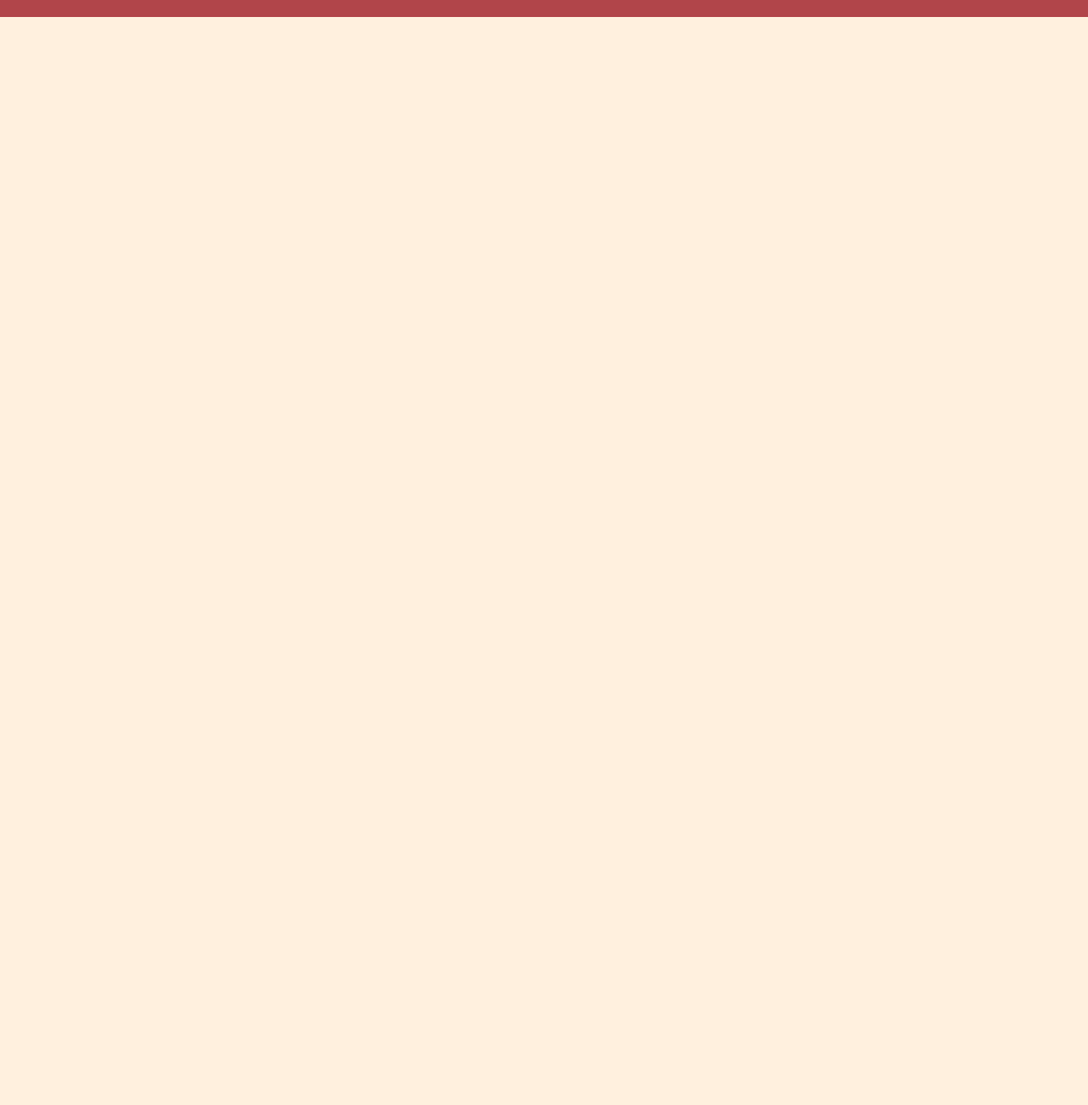
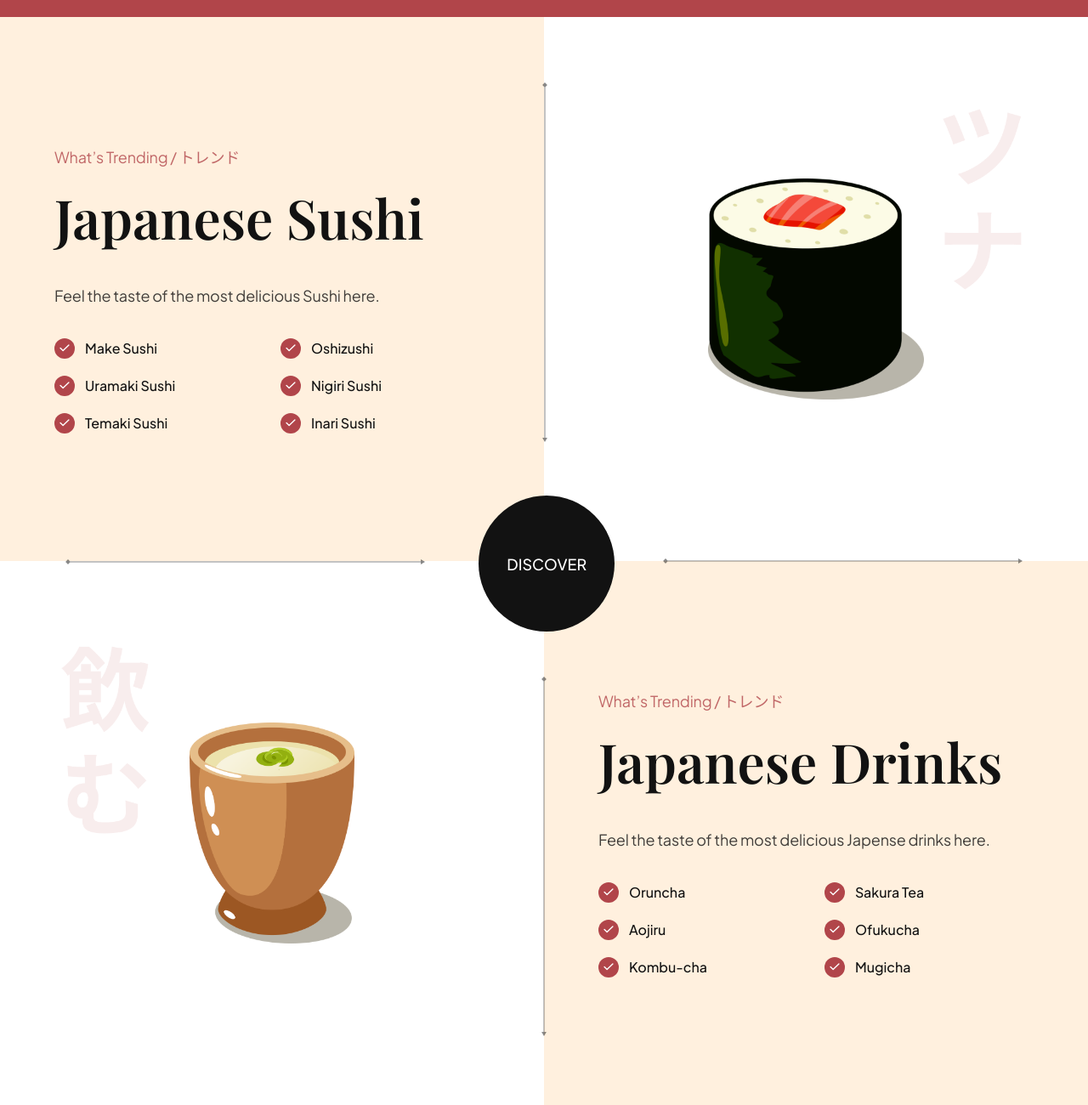
Before and after one commit to ostandrey/sushi-order-site, a website built with Vite: page index.html in a window 1280 px wide. Shown: the part 2398-3698 px from the top of the page at 85% size. Before the commit the page ends 2418 px from the top, so only its background shows below. Built offline with nearby package versions, Linux system fonts and the light colour scheme.

Commit message:
feat: create trending section

```diff
--- /dev/null
+++ b/css/sections/trending.css
@@ -0,0 +1,160 @@
+.trending {
+  position: relative;
+
+  display: flex;
+  flex-direction: column;
+  overflow: hidden;
+}
+
+.trending__discover {
+  position: absolute;
+  top: 44%;
+  left: 44%;
+  z-index: 1;
+
+  width: 160px;
+  height: 160px;
+
+  border-radius: 100%;
+  background-color: var(--secondary-color);
+  cursor: pointer;
+
+  display: flex;
+  justify-content: center;
+  align-items: center;
+}
+
+.trending__discover p {
+  font-size: 18px;
+  font-weight: 500;
+  font-family: var(--plus-jakarta-sans);
+
+  text-transform: uppercase;
+  color: #fff;
+}
+
+.trending-sushi,
+.trending-drinks {
+  width: 100%;
+  min-height: 640px;
+
+  display: flex;
+  flex-direction: row;
+}
+
+.trending__content {
+  flex: 1;
+  display: flex;
+  justify-content: center;
+  flex-direction: column;
+
+  padding: 32px 64px;
+}
+
+.trending__list {
+  list-style: none;
+
+  flex-wrap: wrap;
+  gap: 20px;
+}
+
+.trending__list li {
+  flex: 1;
+  display: flex;
+  align-items: center;
+  flex-direction: row;
+  gap: 12px;
+
+  min-width: 210px;
+}
+
+.trending__icon {
+  width: 24px;
+  height: 24px;
+
+  border-radius: 100%;
+  background-color: var(--primary-color);
+}
+
+.trending__icon img {
+  width: 50%;
+  height: 50%;
+  object-fit: contain;
+}
+
+.trending__list p {
+  flex: 1;
+  font-size: 16px;
+  font-weight: 500;
+  font-family: var(--plus-jakarta-sans);
+
+  color: var(--secondary-color);
+}
+
+.trending__image {
+  flex: 1;
+
+  position: relative;
+  padding: 32px 64px;
+
+  background-color: var(--color-white);
+  background-repeat: no-repeat;
+  background-size: contain;
+  background-position: center;
+}
+
+.trending-sushi .trending__image {
+  background-image: url('../../assets/japanese_sushi.png');
+}
+
+.trending-drinks .trending__image {
+  background-image: url('../../assets/japanese_drinks.png');
+}
+
+.trending__image img {
+  width: 254px;
+  height: 260px;
+  object-fit: contain;
+}
+
+/* Arrows */
+.trending__arrow {
+  position: absolute;
+  z-index: 1;
+}
+
+.trending__arrow img {
+  object-fit: contain;
+}
+
+.trending__arrow-left {
+  left: -2.5px;
+  top: 12%;
+}
+
+.trending__arrow-left img,
+.trending__arrow-top img {
+  width: auto;
+  height: 100%;
+}
+
+.trending__arrow-top {
+  top: -10.5px;
+  left: 12%;
+}
+
+.trending__arrow-bottom {
+  bottom: -6.5px;
+  right: 12%;
+}
+
+.trending__arrow-bottom img,
+.trending__arrow-right img {
+  width: 100%;
+  height: auto;
+}
+
+.trending__arrow-right {
+  right: -2.5px;
+  bottom: 12%;
+}
--- a/css/style.css
+++ b/css/style.css
@@ -6,7 +6,7 @@
 @import url('sections/hero.css');
 @import url('sections/about.css');
 @import url('sections/popular.css');
-/* @import url('sections/trending.css'); */
+@import url('sections/trending.css');
 /* @import url('sections/subscribe.css'); */
 /* @import url('sections/footer.css'); */
 
--- a/index.html
+++ b/index.html
@@ -165,6 +165,135 @@
         <img src="assets/arrow-right.svg" alt="arrow-right" />
       </button>
     </section>
+
+    <section class="trending" id="food">
+      <section class="trending-sushi">
+        <div class="trending__content" data-aos="fade-right">
+          <p class="sushi__subtitle">What’s Trending / トレンド</p>
+
+          <h3 class="sushi__title">Japanese Sushi</h3>
+          <p class="sushi__description">Feel the taste of the most delicious Sushi here.</p>
+
+          <ul class="trending__list flex-between">
+            <li>
+              <div class="trending__icon flex-center">
+                <img src="assets/check.svg" alt="check" />
+              </div>
+              <p>Make Sushi</p>
+            </li>
+            <li>
+              <div class="trending__icon flex-center">
+                <img src="assets/check.svg" alt="check" />
+              </div>
+              <p>Oshizushi</p>
+            </li>
+            <li>
+              <div class="trending__icon flex-center">
+                <img src="assets/check.svg" alt="check" />
+              </div>
+              <p>Uramaki Sushi</p>
+            </li>
+            <li>
+              <div class="trending__icon flex-center">
+                <img src="assets/check.svg" alt="check" />
+              </div>
+              <p>Nigiri Sushi</p>
+            </li>
+            <li>
+              <div class="trending__icon flex-center">
+                <img src="assets/check.svg" alt="check" />
+              </div>
+              <p>Temaki Sushi</p>
+            </li>
+            <li>
+              <div class="trending__icon flex-center">
+                <img src="assets/check.svg" alt="check" />
+              </div>
+              <p>Inari Sushi</p>
+            </li>
+          </ul>
+        </div>
+
+        <div class="trending__image flex-center">
+          <img src="assets/sushi-5.png" alt="sushi-5" data-aos="fade-left" />
+
+          <div class="trending__arrow trending__arrow-left">
+            <img src="assets/arrow-vertical.svg" alt="arrow vertical" />
+          </div>
+
+          <div class="trending__arrow trending__arrow-bottom">
+            <img src="assets/arrow-horizontal.svg" alt="arrow horizontal" />
+          </div>
+        </div>
+      </section>
+
+      <div class="trending__discover" data-aos="zoom-in">
+        <p>Discover</p>
+      </div>
+
+      <section class="trending-drinks">
+        <div class="trending__image flex-center">
+          <img src="assets/sushi-4.png" alt="sushi-4" data-aos="fade-right" />
+
+          <div class="trending__arrow trending__arrow-top">
+            <img src="assets/arrow-horizontal.svg" alt="arrow horizontal" />
+          </div>
+
+          <div class="trending__arrow trending__arrow-right">
+            <img src="assets/arrow-vertical.svg" alt="arrow vertical" />
+          </div>
+        </div>
+
+        <div class="trending__content" data-aos="fade-left">
+          <p class="sushi__subtitle">What’s Trending / トレンド</p>
+
+          <h3 class="sushi__title">Japanese Drinks</h3>
+          <p class="sushi__description">
+            Feel the taste of the most delicious Japense drinks here.
+          </p>
+
+          <ul class="trending__list flex-between">
+            <li>
+              <div class="trending__icon flex-center">
+                <img src="assets/check.svg" alt="check" />
+              </div>
+              <p>Oruncha</p>
+            </li>
+            <li>
+              <div class="trending__icon flex-center">
+                <img src="assets/check.svg" alt="check" />
+              </div>
+              <p>Sakura Tea</p>
+            </li>
+            <li>
+              <div class="trending__icon flex-center">
+                <img src="assets/check.svg" alt="check" />
+              </div>
+              <p>Aojiru</p>
+            </li>
+            <li>
+              <div class="trending__icon flex-center">
+                <img src="assets/check.svg" alt="check" />
+              </div>
+              <p>Ofukucha</p>
+            </li>
+            <li>
+              <div class="trending__icon flex-center">
+                <img src="assets/check.svg" alt="check" />
+              </div>
+              <p>Kombu-cha</p>
+            </li>
+            <li>
+              <div class="trending__icon flex-center">
+                <img src="assets/check.svg" alt="check" />
+              </div>
+              <p>Mugicha</p>
+            </li>
+          </ul>
+        </div>
+      </section>
+    </section>
+
     <script src="js/script.js" type="module"></script>
   </body>
 </html>
```
